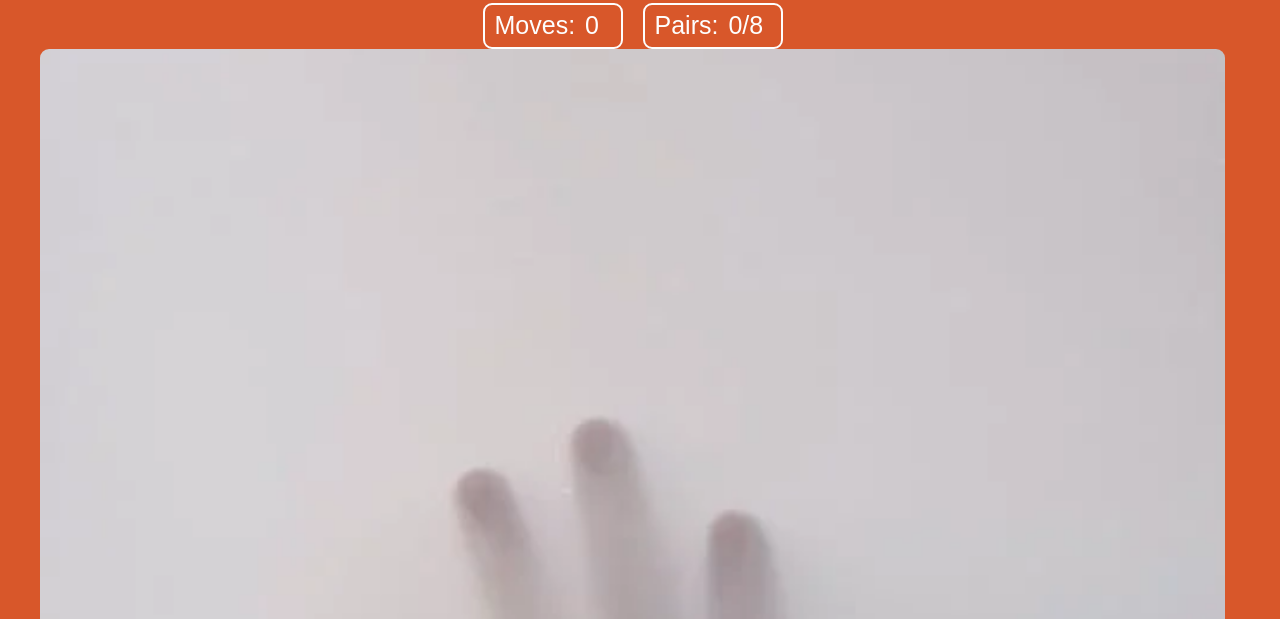
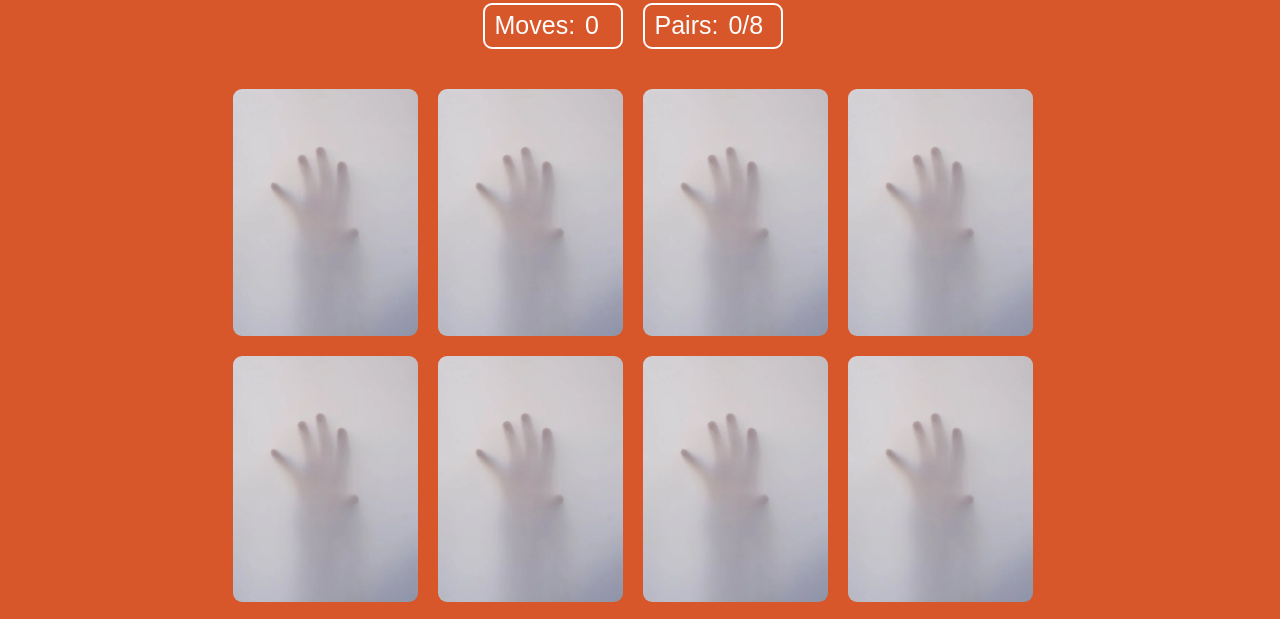
Before and after one commit to SerpentSveta/memory-game, a website built with Vite: page index.html in a window 1280 px wide. Shown: the part 112-731 px from the top of the page. Built offline with nearby package versions, Linux system fonts and the light colour scheme; a web font is replaced by a local one.

Commit message:
feat: add memory game board

```diff
--- /dev/null
+++ b/src/components/game-board.js
@@ -0,0 +1,26 @@
+import { frontImages } from '../data/images';
+import { createCard } from './card';
+
+export function createGameBoard() {
+  const gameBoard = document.createElement('div');
+  gameBoard.className = 'game-board';
+
+  const cardsArray = [...frontImages, ...frontImages];
+
+  function shuffle(array) {
+    for (let i = array.length - 1; i > 0; i--) {
+      let j = Math.floor(Math.random() * (i + 1));
+      [array[i], array[j]] = [array[j], array[i]];
+    }
+    return array;
+  }
+
+  const shuffleCards = shuffle(cardsArray);
+
+  for (const frontImage of shuffleCards) {
+    const newCard = createCard(frontImage);
+    gameBoard.append(newCard);
+  }
+
+  return gameBoard;
+}
--- a/src/main.js
+++ b/src/main.js
@@ -1,9 +1,7 @@
-import frontCover2 from './assets/images/front-cover-2.jpg';
-
 import './style.css';
 import { createHeader } from './components/header';
 import { createScore } from './components/score';
-import { createCard } from './components/card';
+import { createGameBoard } from './components/game-board';
 
 const app = document.createElement('div');
 app.className = 'app';
@@ -15,5 +13,5 @@ app.append(header);
 const score = createScore();
 app.append(score);
 
-const card = createCard(frontCover2);
-app.append(card);
+const gameBoard = createGameBoard();
+app.append(gameBoard);
--- a/src/style.css
+++ b/src/style.css
@@ -80,13 +80,14 @@ button {
 .app {
   width: 100%;
   max-width: 1440px;
+  min-height: 100vh;
   margin: 0 auto;
-  padding: 0 40px;
-  position: relative;
+  padding: 40px;
+  display: flex;
+  flex-direction: column;
 }
 
 .header {
-  margin-top: 40px;
   display: flex;
   justify-content: space-between;
   align-items: center;
@@ -172,7 +173,7 @@ button {
 
 .card__inner {
   width: 100%;
-  height: 150px;
+  aspect-ratio: 3 / 4;
   position: relative;
   transform-style: preserve-3d;
   transition: transform 0.5s ease;
@@ -180,7 +181,7 @@ button {
 
 .card__img {
   width: 100%;
-  aspect-ratio: 3 / 4;
+  height: 100%;
   border-radius: 9px;
   object-fit: cover;
   position: absolute;
@@ -204,3 +205,11 @@ button {
     box-shadow: 0 2px 35px 14px rgba(13, 13, 13, 0.04);
   }
 }
+
+.game-board {
+  width: min(100%, 800px);
+  margin: 40px auto 0;
+  display: grid;
+  grid-template-columns: repeat(4, 1fr);
+  gap: 20px;
+}
```
